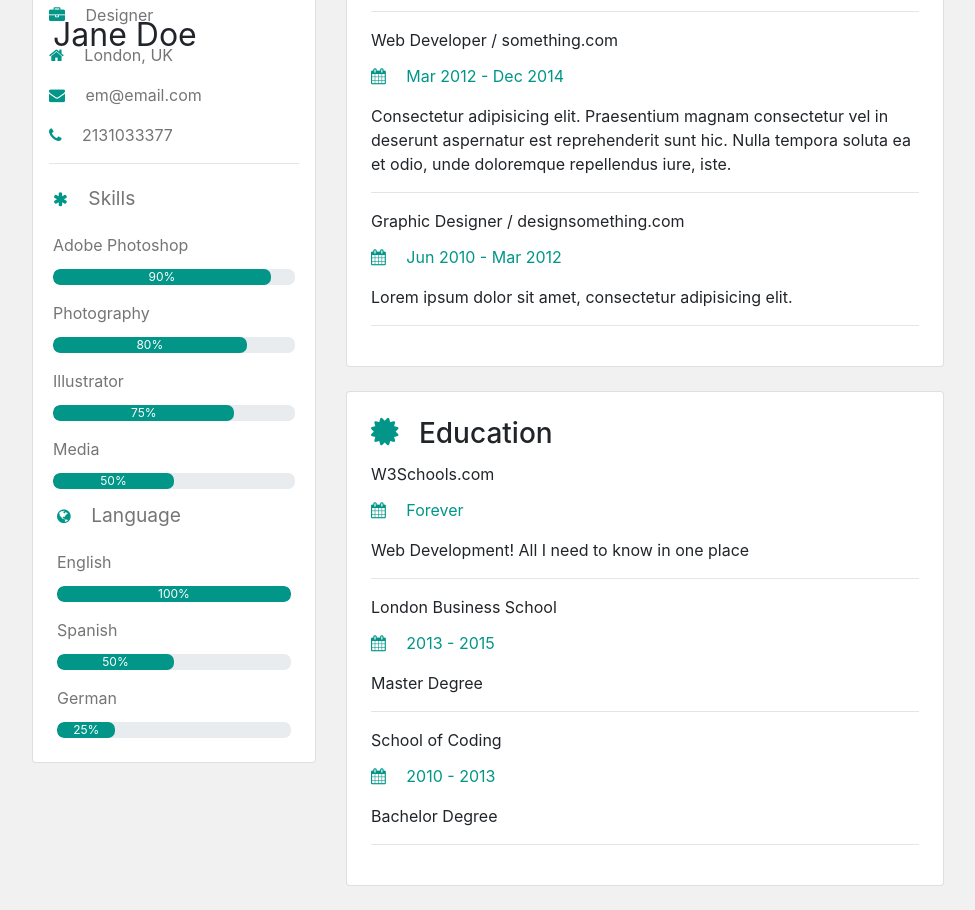
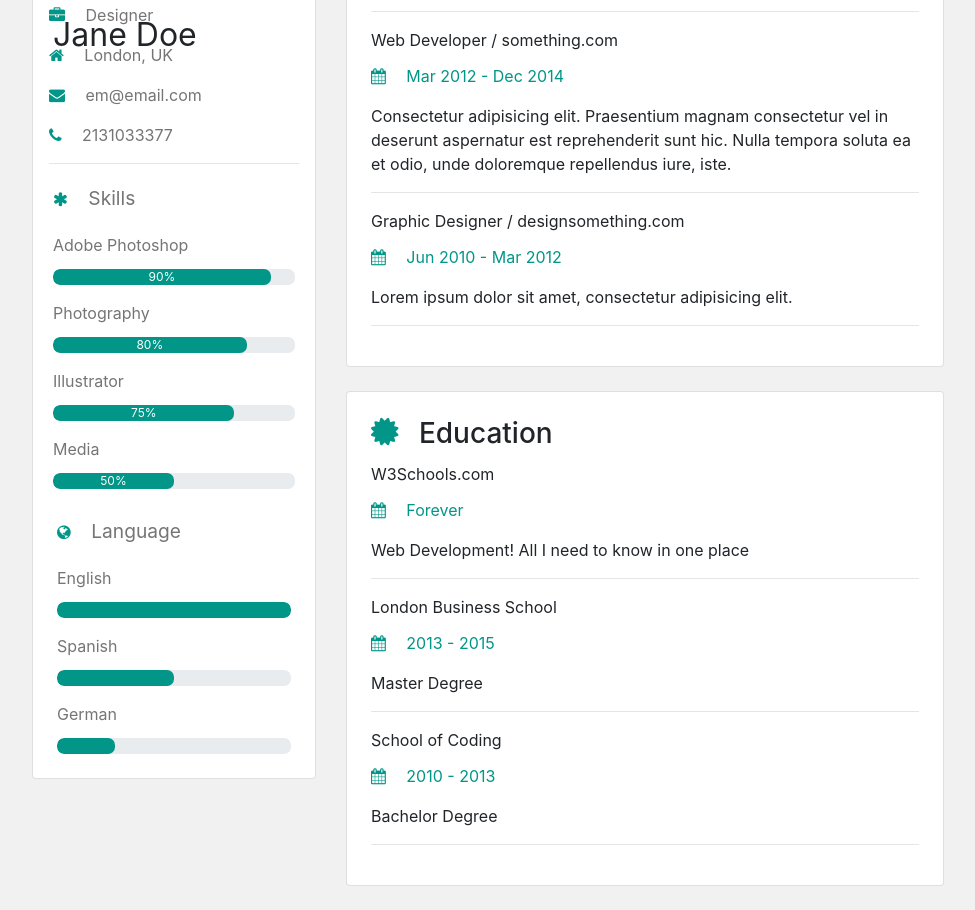
Before and after one commit to codeKingMike/cv-template, a plain HTML site: page index.html in a window 1280 px wide. Shown: the part 249-1159 px from the top of the page, without its empty margins (152-1127 px from the left). Drawn offline with nearby package versions, Linux system fonts and the light colour scheme.

Commit message:
done with left side

```diff
--- a/index.html
+++ b/index.html
@@ -92,24 +92,24 @@
 
 
                         <!-- LANGUAGE AREA -->
-                        <div class="language p-2">
+                        <div class="language p-2 pt-4">
                             <i class="fa fa-globe bg-green" aria-hidden="true"></i>
                             <p class="card-title title language-title pl-3">Language</p>
 
 
                             <p class="card-title grey-text">English</p>
                             <div class="progress">
-                                <div class="progress-bar bg-success" style="width:100%">100%</div>
+                                <div class="progress-bar bg-success" style="width:100%"></div>
                             </div>
 
                             <p class="card-title pt-3 grey-text">Spanish</p>
                             <div class="progress">
-                                <div class="progress-bar bg-success" style="width:50%">50%</div>
+                                <div class="progress-bar bg-success" style="width:50%"></div>
                             </div>
 
                             <p class="card-title pt-3 grey-text">German</p>
                             <div class="progress">
-                                <div class="progress-bar bg-success" style="width:25%">25%</div>
+                                <div class="progress-bar bg-success" style="width:25%"></div>
                             </div>
 
 
--- a/style.css
+++ b/style.css
@@ -46,6 +46,8 @@ body {
 .progress-bar {
   background-color: #019688 !important;
   border-radius: 7px;
+  /* MIGHT NEED THIS */
+  padding: 0.5rem 0;
 }
 
 .contact-info p,
```
